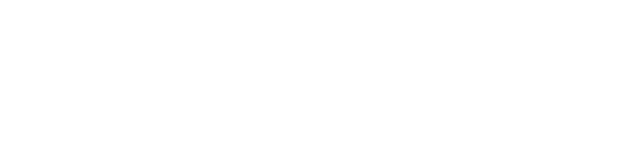
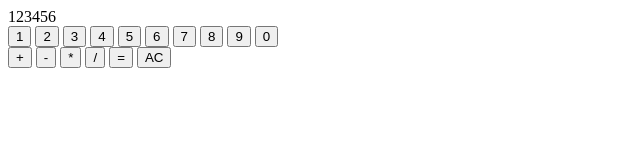
Before and after one commit to mscarth1/calc, a plain HTML site: page index.html in a window 1280 px wide. Shown: the whole page, without its empty margins (0-640 px from the left). Drawn offline with Linux system fonts and the light colour scheme.

Commit message:
add buttons to html

```diff
--- a/calc.js
+++ b/calc.js
@@ -1,3 +1,9 @@
+
+
+let firstNum = '';
+let secondNum = '';
+let operator = '';
+let displayVal = '';
 
 
 
@@ -44,3 +50,7 @@ function divide(num1, ...arguments) {
     }
     return num1;
 }
+
+// const addition = document.querySelector(".add")
+
+// add.addEventListener('onclick', operate);
--- a/index.html
+++ b/index.html
@@ -10,6 +10,31 @@
 
 <body>
 
+    <div id="calcContainer">
+        <div id="display">
+            <div>123456</div>
+        </div>
+        <div id="numberBtns">
+            <button class="numbers" id="1">1</button>
+            <button class="numbers" id="2">2</button>
+            <button class="numbers" id="3">3</button>
+            <button class="numbers" id="4">4</button>
+            <button class="numbers" id="5">5</button>
+            <button class="numbers" id="6">6</button>
+            <button class="numbers" id="7">7</button>
+            <button class="numbers" id="8">8</button>
+            <button class="numbers" id="9">9</button>
+            <button class="numbers" id="0">0</button>
+        </div>
+        <div id="operations">
+            <button class="operators" id="add">+</button>
+            <button class="operators" id="sub">-</button>
+            <button class="operators" id="mult">*</button>
+            <button class="operators" id="divide">/</button>
+            <button class="operators" id="equals">=</button>
+            <button class="operators" id="clear">AC</button>
+        </div>
+    </div>
 
 
 </body>
```
